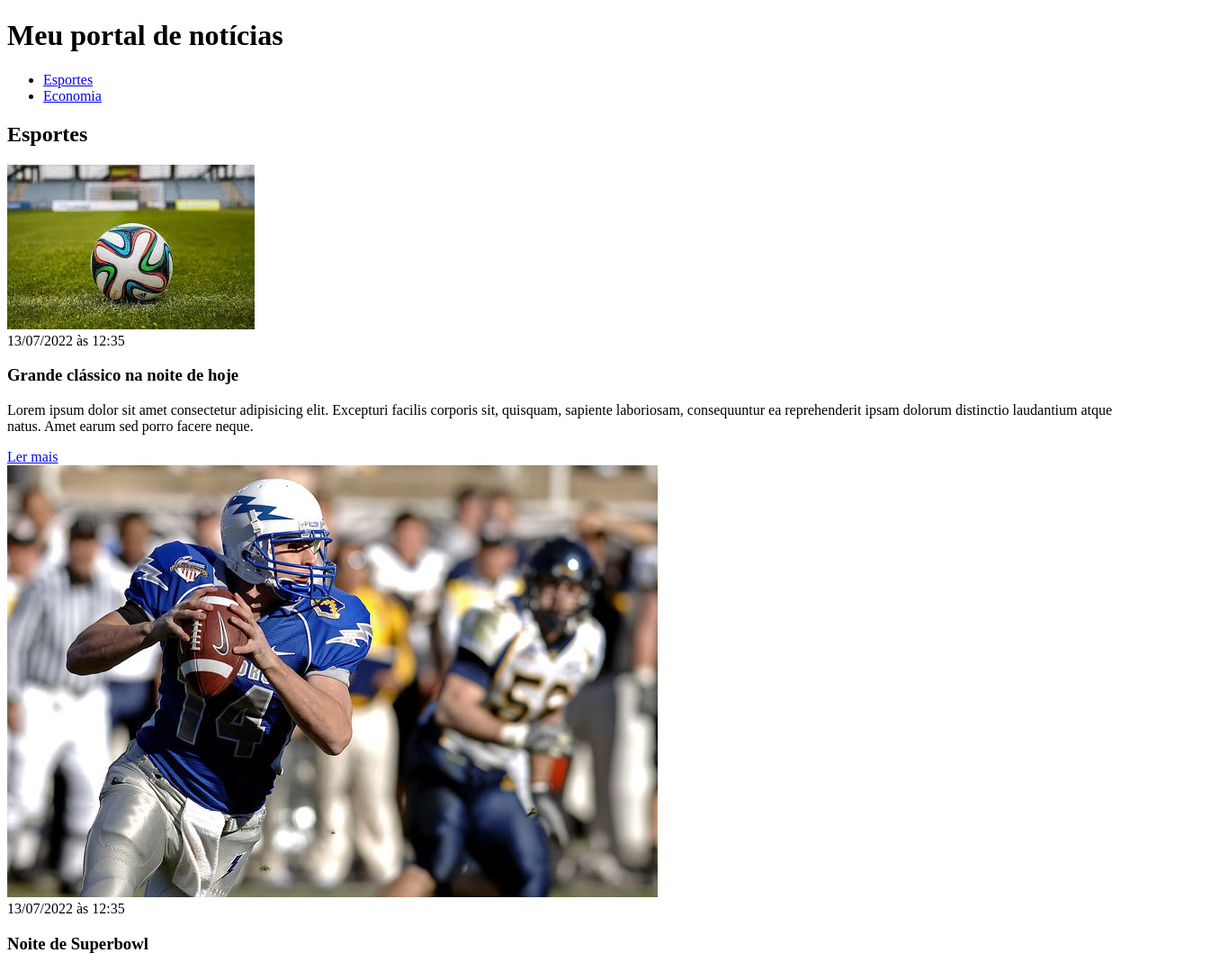
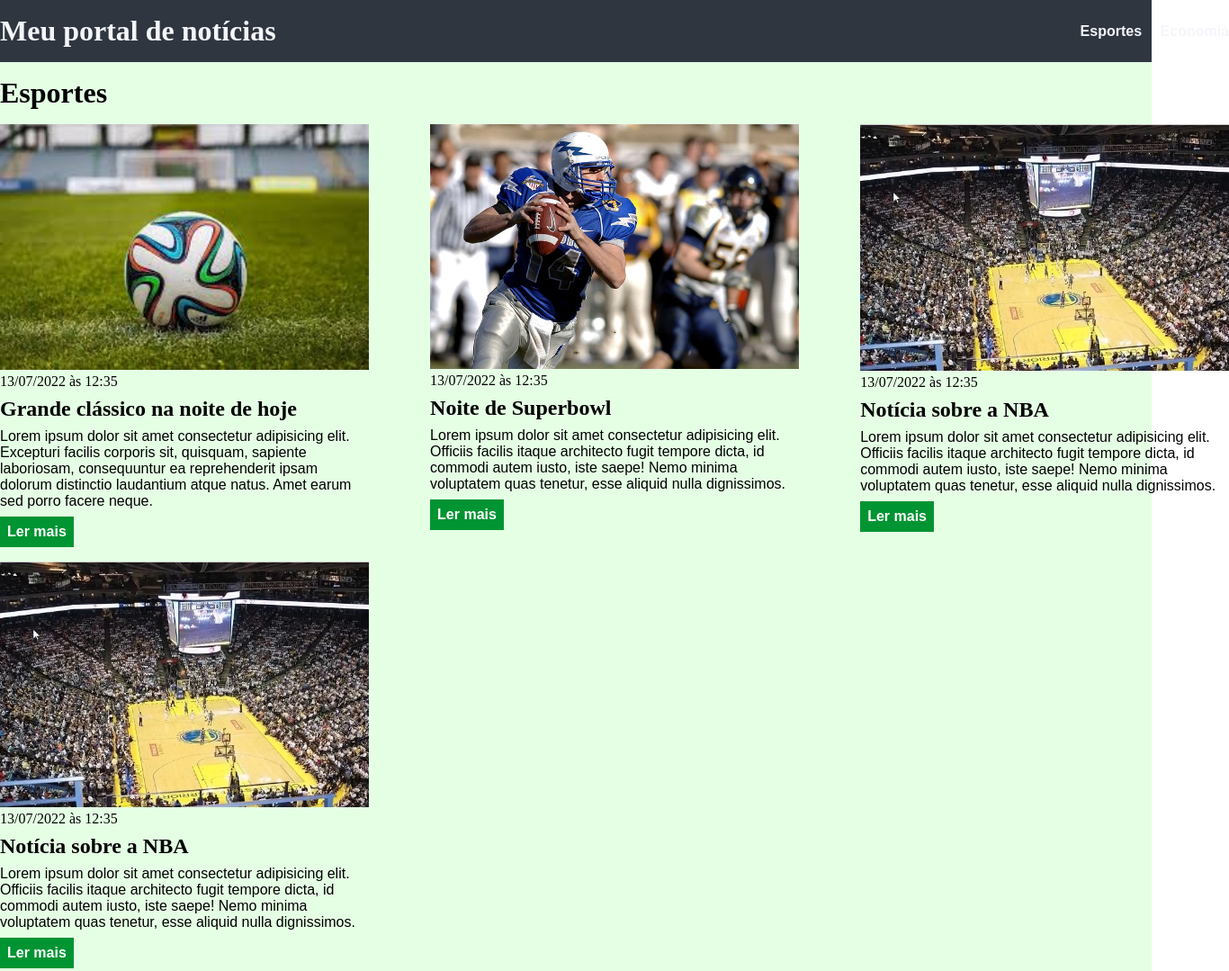
Before and after one commit to akemyjuliana/curso_ebac_frontend, a plain HTML site: page exerciciocss/index.html in a window 1280 px wide. Shown: the top 1079 px of the page at 90% size, 1366 px wide, since content can reach past the window. Drawn offline with Linux system fonts and the light colour scheme.

Commit message:
padronização de html e css conforme aulas

```diff
--- a/exerciciocss/index.html
+++ b/exerciciocss/index.html
@@ -5,27 +5,32 @@
     <meta http-equiv="X-UA-Compatible" content="IE=edge">
     <meta name="viewport" content="width=device-width, initial-scale=1.0">
     <title>Meu portal de notícias</title>
+    <link rel= "stylesheet" href="./main.css"/>
 </head>
 <body>
     <header>
+        <div class="container">
             <h1>Meu portal de notícias</h1>
             <nav>
                 <ul>
                     <li>
-                    <a href="#" title="Ir para a seção de esportes">Esportes</a>
+                        <a href="#sports" title="Ir para a seção de esportes">Esportes</a>
                     </li>
                     <li>
-                    <a href="#" title="Ir para a seção de Economia">Economia</a>
+                        <a href="#economy" title="Ir para a seção de Economia">Economia</a>
                     </li>
                 </ul>
             </nav>
+        </div>
     </header>
-    <section>
+    <section id="sports">
+        <div class="container">
             <h2>Esportes</h2>
+            <div class="articles">
                 <article>
                     <img src="./Imagens/futebol.jpg" alt="Bola de futebol no gramado" />
                     <header>
-                <time>13/07/2022 às 12:35</time>
+                        <time class="creation-date">13/07/2022 às 12:35</time>
                     </header>
                     <h3>Grande clássico na noite de hoje</h3>
                     <p>
@@ -55,9 +60,24 @@
                     </p>
                     <a href="#" title="Leia a notícia completa"> Ler mais</a>
                 </article>
+                <article>
+                    <img src="./Imagens/basquete.jpg" alt="Vista aérea de quadra de basquete"/>
+                    <header>
+                        <time>13/07/2022 às 12:35</time>
+                    </header>
+                    <h3>Notícia sobre a NBA</h3>
+                    <p>
+                        Lorem ipsum dolor sit amet consectetur adipisicing elit. Officiis facilis itaque architecto fugit tempore dicta, id commodi autem iusto, iste saepe! Nemo minima voluptatem quas tenetur, esse aliquid nulla dignissimos.
+                    </p>
+                    <a href="#" title="Leia a notícia completa"> Ler mais</a>
+                </article>
+            </div>
+        </div>
     </section>
-    <section>
+    <section id="economy">
+        <div class="container">
             <h2>Economia</h2>
+            <div class="articles">
                 <article>
                     <img src="./Imagens/Dolarjpg.jpg" alt="Notas de dólar" />
                     <header>
@@ -91,6 +111,8 @@
                     </p>
                     <a href="#" title="Leia a notícia completa"> Ler mais</a>
                 </article>
+            </div>
+        </div>
     </section>
 </body>
 </html>
--- /dev/null
+++ b/exerciciocss/main.css
@@ -0,0 +1,106 @@
+*{
+    box-sizing: border-box;
+    margin: 0;
+    padding: 0;
+}
+
+body > header {
+    background-color: #2f3640;
+    padding: 16px 0;
+    color:#f5f6fa;
+}
+
+header .container {
+    display: flex;
+    align-items: center;
+    justify-content: space-between;
+}
+
+header li{
+    display: inline;
+    font-family: Arial, Helvetica, sans-serif;
+    font-weight: bold;
+    margin-left: 16px;
+}
+
+header li a {
+    color:#f5f6fa;
+    text-decoration: none;
+}
+
+.container{
+    width: 1366px;
+    margin: 0 auto;
+}
+
+.articles{
+    display: flex;
+    flex-wrap: wrap;
+    justify-content: space-between;
+}
+
+.articles article img {
+    /* height: 180px; */
+    width: 100%;
+
+}
+
+.articles article {
+    width: 30%;
+}
+
+section {
+    padding: 16px 0;
+}
+
+section h2,
+.articles article {
+    margin-bottom: 16px;
+}
+
+.articles article h3 {
+    margin-top: 8px;
+    margin-bottom: 8px;
+}
+
+.articles article a{
+    background-color: blue;
+    color: #fff;
+    padding: 8px;
+    display: inline-block;
+    text-decoration: none;
+    font-weight: bold;
+    margin-top: 8px;
+}
+
+.articles article a:hover {
+    text-decoration: underline;
+}
+
+.articles article p,
+.articles article a {
+    font-family: Arial, Helvetica, sans-serif;
+}
+
+.articles article h3{
+    font-size: 24px;
+}
+
+section h2 {
+    font-size: 32px;
+}
+
+#sports {
+    background-color: rgba(0, 255, 0, 0.1);
+}
+
+#sports .articles article a{
+    background-color: #009432;
+}
+#economy {
+    background-color: #f8f59f;
+}
+
+#economy .articles article a {
+    background-color: #ff9f1a;
+}
```
Lines whose indentation alone changed are shown as unchanged.
